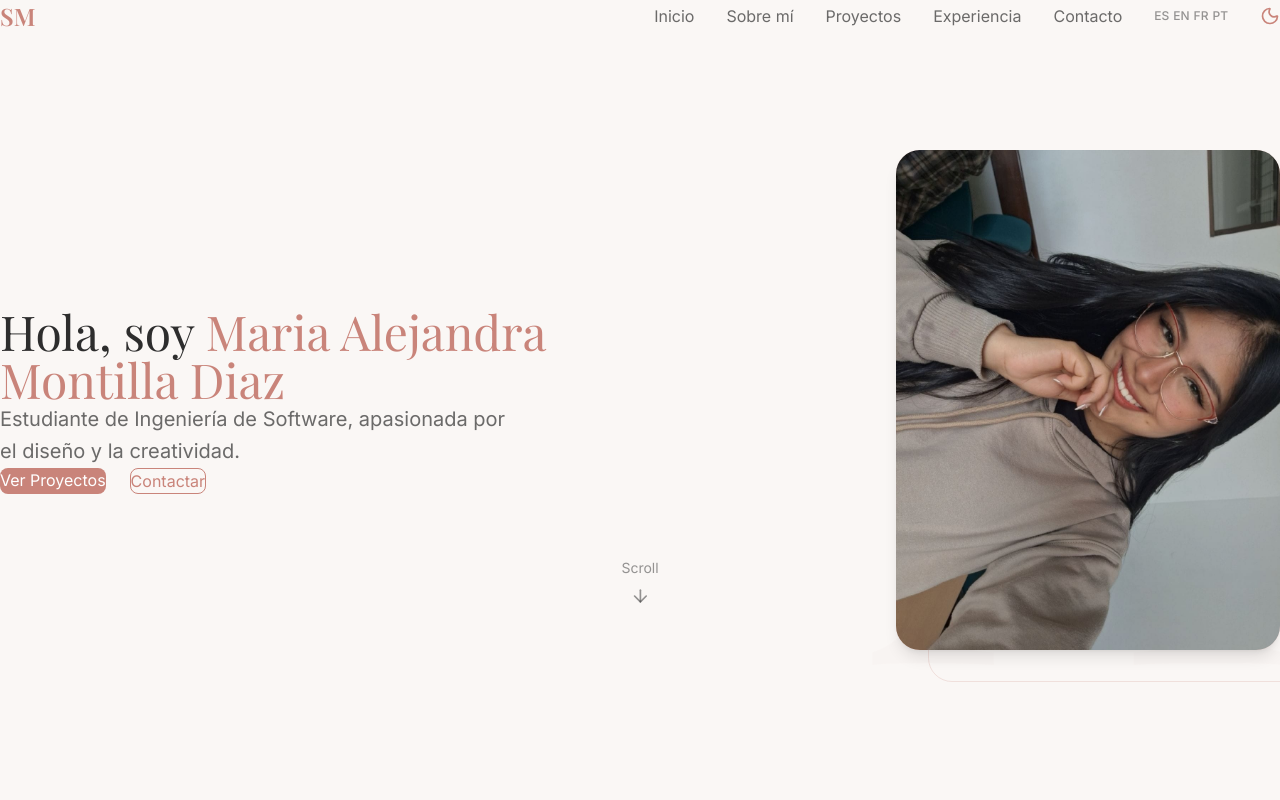
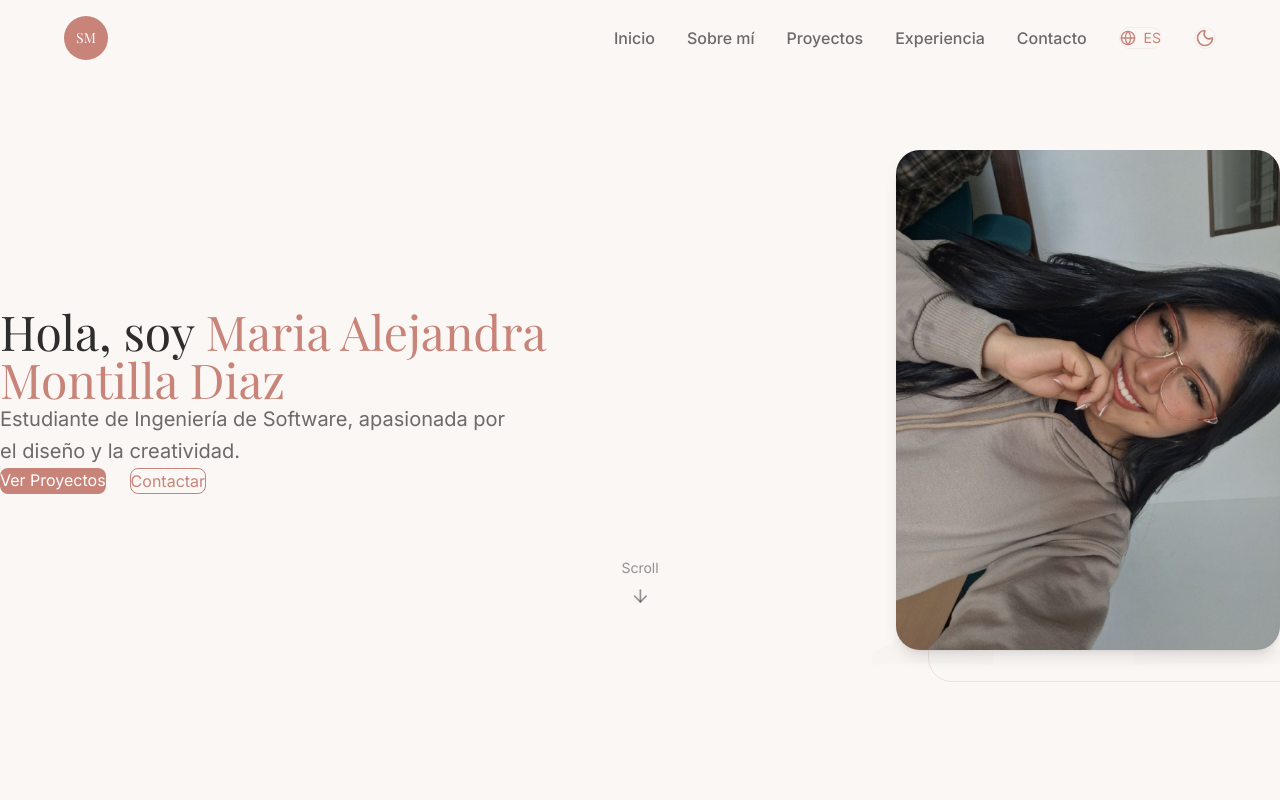
Before and after one commit to AlejandraMontillaucc/Mi-Portafolio-, a Next.js app: page / in a window 1280 px wide. Shown: the top 800 px of the page. Built offline with nearby package versions, Linux system fonts and the light colour scheme.

Commit message:
Mejorando navbar

```diff
--- a/components/Navbar.tsx
+++ b/components/Navbar.tsx
@@ -1,107 +1,215 @@
-'use client'
-import { Moon, Sun, Menu, X } from 'lucide-react'
-import { useTheme } from 'next-themes'
-import { useState, useEffect } from 'react'
-import { useTranslations } from 'next-intl'
-import { useRouter, usePathname } from 'next/navigation'
+"use client";
+
+import { Moon, Sun, Menu, X, Globe } from 'lucide-react';
+import { useTheme } from 'next-themes';
+import { useState, useEffect, useRef } from 'react';
 
 export default function Navbar() {
-  const { theme, setTheme } = useTheme()
-  const [isScrolled, setIsScrolled] = useState(false)
-  const [isMobileMenuOpen, setIsMobileMenuOpen] = useState(false)
-  const [mounted, setMounted] = useState(false)
-  const t = useTranslations('navbar')
-  const router = useRouter()
-  const pathname = usePathname()
+  const { theme, setTheme } = useTheme();
+  const [isScrolled, setIsScrolled] = useState(false);
+  const [isMobileMenuOpen, setIsMobileMenuOpen] = useState(false);
+  const [mounted, setMounted] = useState(false);
+  const [language, setLanguage] = useState<'ES' | 'EN'>('ES');
+  const [showLanguageMenu, setShowLanguageMenu] = useState(false);
 
+  const langRef = useRef<HTMLDivElement>(null);
+
+  // Detect scroll
   useEffect(() => {
-    setMounted(true)
-    const handleScroll = () => setIsScrolled(window.scrollY > 20)
-    window.addEventListener('scroll', handleScroll)
-    return () => window.removeEventListener('scroll', handleScroll)
-  }, [])
+    setMounted(true);
+
+    const handleScroll = () => {
+      setIsScrolled(window.scrollY > 20);
+    };
+
+    window.addEventListener('scroll', handleScroll);
+
+    return () => window.removeEventListener('scroll', handleScroll);
+  }, []);
+
+  // Close language menu when clicking outside
+  useEffect(() => {
+    const handleClickOutside = (e: MouseEvent) => {
+      if (langRef.current && !langRef.current.contains(e.target as Node)) {
+        setShowLanguageMenu(false);
+      }
+    };
+
+    document.addEventListener('mousedown', handleClickOutside);
+
+    return () => document.removeEventListener('mousedown', handleClickOutside);
+  }, []);
 
   const navLinks = [
-    { href: '#inicio', label: t('home') },
-    { href: '#sobre-mi', label: t('about') },
-    { href: '#proyectos', label: t('projects') },
-    { href: '#experiencia', label: t('experience') },
-    { href: '#contacto', label: t('contact') },
-  ]
-
-  const changeLanguage = (locale: string) => {
-    const segments = pathname.split('/')
-    segments[1] = locale
-    router.push(segments.join('/'))
-  }
-
-  const currentLocale = pathname.split('/')[1]
+    { href: '#inicio', label: language === 'ES' ? 'Inicio' : 'Home' },
+    { href: '#sobre-mi', label: language === 'ES' ? 'Sobre mí' : 'About' },
+    { href: '#proyectos', label: language === 'ES' ? 'Proyectos' : 'Projects' },
+    { href: '#experiencia', label: language === 'ES' ? 'Experiencia' : 'Experience' },
+    { href: '#contacto', label: language === 'ES' ? 'Contacto' : 'Contact' },
+  ];
 
   return (
-    <nav className={`fixed top-0 left-0 right-0 z-50 transition-all duration-300 ${isScrolled ? 'bg-background/80 backdrop-blur-md shadow-sm' : 'bg-transparent'}`}>
-      <div className="max-w-7xl mx-auto px-6 py-4">
+    <nav
+      className={`fixed top-4 left-1/2 -translate-x-1/2 w-[95%] max-w-6xl z-50 rounded-2xl transition-all duration-300 ${
+        isScrolled
+          ? 'bg-background/80 backdrop-blur-xl shadow-[0_8px_30px_rgba(0,0,0,0.08)] py-2 border border-border/50'
+          : 'bg-transparent py-4'
+      }`}
+    >
+      <div className="px-6 md:px-10">
         <div className="flex items-center justify-between">
 
-          <a href="#inicio" className="text-2xl font-serif font-semibold text-primary">SM</a>
+          {/* Logo */}
+          <a
+            href="#inicio"
+            className="flex items-center justify-center w-11 h-11 rounded-full bg-primary text-primary-foreground font-serif transition-all duration-300 hover:scale-110 hover:rotate-3"
+          >
+            <span className="text-sm">SM</span>
+          </a>
 
-          {/* Desktop */}
+          {/* Desktop Menu */}
           <div className="hidden md:flex items-center gap-8">
             {navLinks.map((link) => (
-              <a key={link.href} href={link.href} className="text-foreground/70 hover:text-primary transition-colors duration-200">
+              <a
+                key={link.href}
+                href={link.href}
+                className="relative text-foreground/70 hover:text-primary transition-all duration-300 group font-medium"
+              >
                 {link.label}
+                <span className="absolute left-0 -bottom-1 h-[2px] w-0 bg-primary transition-all duration-300 group-hover:w-full"></span>
               </a>
             ))}
 
-            <div className="flex items-center gap-1">
-              {['es', 'en', 'fr', 'pt'].map((locale) => (
-                <button key={locale} onClick={() => changeLanguage(locale)}
-                  className={`uppercase text-xs font-medium px-2 py-1 rounded transition-colors duration-200 ${currentLocale === locale ? 'text-primary font-bold' : 'text-foreground/50 hover:text-primary'}`}>
-                  {locale}
-                </button>
-              ))}
+            {/* Language */}
+            <div className="relative" ref={langRef}>
+              <button
+                onClick={() => setShowLanguageMenu(!showLanguageMenu)}
+                className="flex items-center gap-2 px-3 py-2 rounded-full hover:bg-accent/50 transition-all duration-300 text-primary border border-border/50"
+              >
+                <Globe className="w-4 h-4" />
+                <span className="text-sm">{language}</span>
+              </button>
+
+              {showLanguageMenu && (
+                <div className="absolute top-full mt-3 right-0 bg-background/90 backdrop-blur-xl border border-border/50 rounded-xl shadow-xl overflow-hidden min-w-[90px] animate-in fade-in zoom-in-95">
+                  <button
+                    onClick={() => {
+                      setLanguage('ES');
+                      setShowLanguageMenu(false);
+                    }}
+                    className={`block w-full px-4 py-2 text-left transition-colors duration-200 ${
+                      language === 'ES'
+                        ? 'bg-primary text-primary-foreground'
+                        : 'hover:bg-accent/30 text-foreground/70'
+                    }`}
+                  >
+                    ES
+                  </button>
+                  <button
+                    onClick={() => {
+                      setLanguage('EN');
+                      setShowLanguageMenu(false);
+                    }}
+                    className={`block w-full px-4 py-2 text-left transition-colors duration-200 ${
+                      language === 'EN'
+                        ? 'bg-primary text-primary-foreground'
+                        : 'hover:bg-accent/30 text-foreground/70'
+                    }`}
+                  >
+                    EN
+                  </button>
+                </div>
+              )}
             </div>
 
+            {/* Theme */}
             {mounted && (
-              <button onClick={() => setTheme(theme === 'dark' ? 'light' : 'dark')}
-                className="p-2 rounded-full hover:bg-accent transition-colors duration-200">
-                {theme === 'dark' ? <Sun className="w-5 h-5 text-primary" /> : <Moon className="w-5 h-5 text-primary" />}
+              <button
+                onClick={() => setTheme(theme === 'dark' ? 'light' : 'dark')}
+                className="p-2.5 rounded-full hover:bg-accent/50 transition-all duration-300 text-primary border border-border/50"
+              >
+                {theme === 'dark' ? (
+                  <Sun className="w-5 h-5" />
+                ) : (
+                  <Moon className="w-5 h-5" />
+                )}
               </button>
             )}
           </div>
 
           {/* Mobile */}
-          <div className="md:hidden flex items-center gap-2">
+          <div className="md:hidden flex items-center gap-3">
             {mounted && (
-              <button onClick={() => setTheme(theme === 'dark' ? 'light' : 'dark')}
-                className="p-2 rounded-full hover:bg-accent transition-colors duration-200">
-                {theme === 'dark' ? <Sun className="w-5 h-5 text-primary" /> : <Moon className="w-5 h-5 text-primary" />}
+              <button
+                onClick={() => setTheme(theme === 'dark' ? 'light' : 'dark')}
+                className="p-2 rounded-full hover:bg-accent/50 transition-all duration-300 text-primary"
+              >
+                {theme === 'dark' ? (
+                  <Sun className="w-5 h-5" />
+                ) : (
+                  <Moon className="w-5 h-5" />
+                )}
               </button>
             )}
-            <button onClick={() => setIsMobileMenuOpen(!isMobileMenuOpen)} className="p-2">
-              {isMobileMenuOpen ? <X className="w-6 h-6 text-primary" /> : <Menu className="w-6 h-6 text-primary" />}
+
+            <button
+              onClick={() => setIsMobileMenuOpen(!isMobileMenuOpen)}
+              className="p-2 text-primary"
+            >
+              {isMobileMenuOpen ? (
+                <X className="w-6 h-6" />
+              ) : (
+                <Menu className="w-6 h-6" />
+              )}
             </button>
           </div>
         </div>
 
+        {/* Mobile Menu */}
         {isMobileMenuOpen && (
-          <div className="md:hidden mt-4 pb-4 space-y-4">
+          <div className="md:hidden mt-6 pb-6 space-y-4 border-t border-border pt-6">
             {navLinks.map((link) => (
-              <a key={link.href} href={link.href} onClick={() => setIsMobileMenuOpen(false)}
-                className="block text-foreground/70 hover:text-primary transition-colors duration-200">
+              <a
+                key={link.href}
+                href={link.href}
+                onClick={() => setIsMobileMenuOpen(false)}
+                className="block text-foreground/70 hover:text-primary transition-colors duration-300 py-2"
+              >
                 {link.label}
               </a>
             ))}
-            <div className="flex items-center gap-2 pt-2 border-t border-foreground/10">
-              {['es', 'en', 'fr', 'pt'].map((locale) => (
-                <button key={locale} onClick={() => { changeLanguage(locale); setIsMobileMenuOpen(false) }}
-                  className={`uppercase text-xs font-medium px-2 py-1 rounded ${currentLocale === locale ? 'text-primary font-bold' : 'text-foreground/50 hover:text-primary'}`}>
-                  {locale}
-                </button>
-              ))}
+
+            {/* Mobile Language */}
+            <div className="pt-4 border-t border-border">
+              <div className="flex items-center gap-3">
+                <Globe className="w-5 h-5 text-primary" />
+                <div className="flex gap-2">
+                  <button
+                    onClick={() => setLanguage('ES')}
+                    className={`px-4 py-2 rounded-lg transition-all duration-300 ${
+                      language === 'ES'
+                        ? 'bg-primary text-primary-foreground'
+                        : 'bg-accent/30 text-foreground/70'
+                    }`}
+                  >
+                    ES
+                  </button>
+                  <button
+                    onClick={() => setLanguage('EN')}
+                    className={`px-4 py-2 rounded-lg transition-all duration-300 ${
+                      language === 'EN'
+                        ? 'bg-primary text-primary-foreground'
+                        : 'bg-accent/30 text-foreground/70'
+                    }`}
+                  >
+                    EN
+                  </button>
+                </div>
+              </div>
             </div>
           </div>
         )}
       </div>
     </nav>
-  )
+  );
 }
```
Also changed, not shown: app/globals.css (line endings or trailing spaces).
